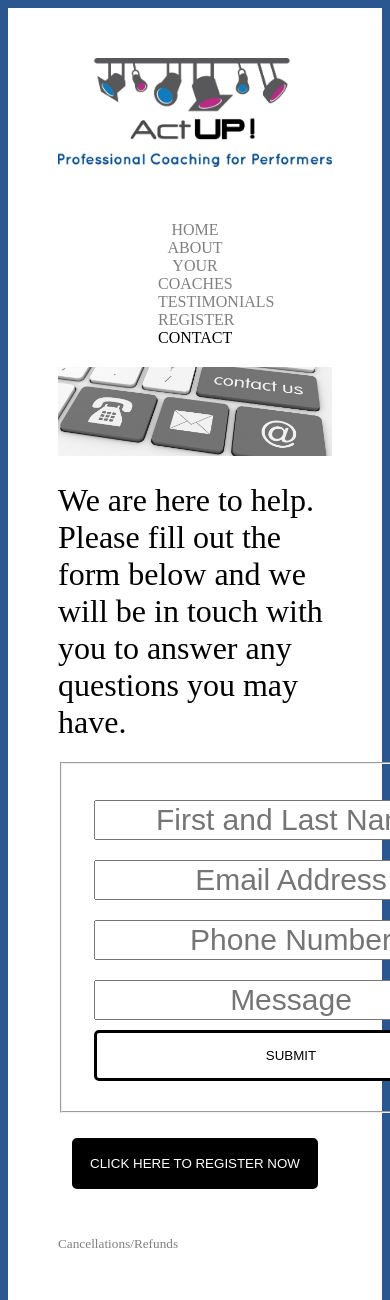
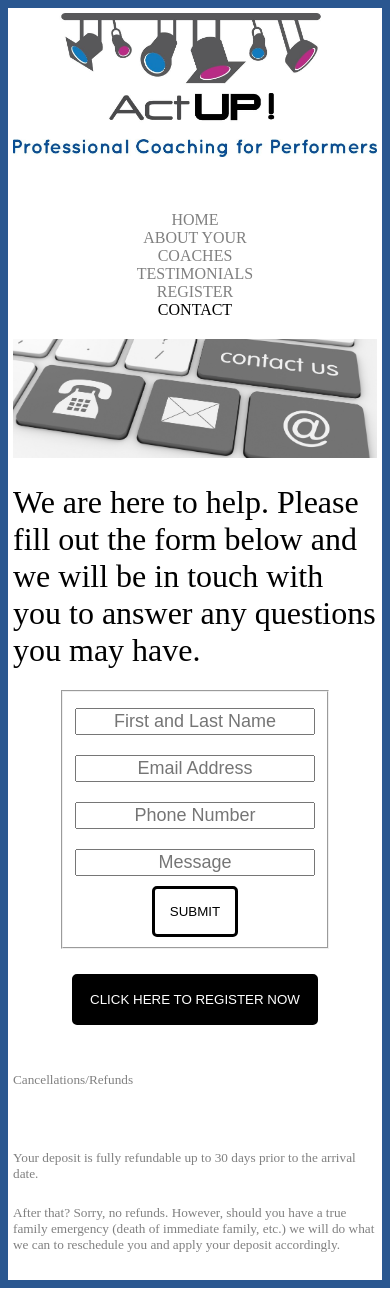
Before and after one commit to mkhira2/actupnow, a PHP site: page /contact.html in a window 390 px wide; the page is wider, and only the part inside the window is pictured. Shown: the top 1300 px of that part. Run offline with PHP 8.4, Linux system fonts and the light colour scheme.

Commit message:
fixed form

```diff
--- a/contact.html
+++ b/contact.html
@@ -18,15 +18,15 @@
   		</nav>
       <img class='contact-img' src="./images/contact.jpeg" alt="">
       <h1 class='contact-text'>We are here to help. Please fill out the form below and we will be in touch with you to answer any questions you may have.</h1>
-      <fieldset class='info-gathering'>
-  			<form class="gather" method="POST" action="https://formspree.io/user@email.com">
+      <form class="gather" method="POST" action="https://formspree.io/user@email.com">
+  			<fieldset class='info-gathering'>
           <input type="name" name="name" placeholder="First and Last Name">
           <input type="email" name="email" placeholder="Email Address">
           <input type="phone" name="phone" placeholder="Phone Number">
-          <input name="textarea" placeholder="Message"></input>
+          <input name="textarea" placeholder="Message">
           <button type="submit">SUBMIT</button>
-        </form>
-  		</fieldset>
+        </fieldset>
+  		</form>
   		<div class='register-button'>
   			<button class='register-now-button'><a class='register-now-anchor' href="#">CLICK HERE TO REGISTER NOW</a></button>
   		</div>
--- a/styles/style.css
+++ b/styles/style.css
@@ -140,14 +140,16 @@ li {
   text-decoration: none;
 }
 
-.info-gathering {
-  max-width: 100%;
-}
-
 .gather {
   display: flex;
   flex-direction: column;
-  padding: 20px;
+  align-items: center;
+}
+
+.info-gathering {
+  display: flex;
+  flex-direction: column;
+  align-items: center;
 }
 
 input {
@@ -163,7 +165,7 @@ button[type=submit] {
   border: 3px solid black;
   cursor: pointer;
   border-radius: 5px;
-  display: inline-block;
+  margin: 0 auto;
 }
 
 button[type=submit]:hover {
@@ -248,6 +250,21 @@ footer {
 @media (max-width: 749px) {
   .container {
     margin: 0;
+    padding: 5px;
+  }
+
+  .info-gathering {
+    text-align: center;
+  }
+
+  input {
+    font-size: 18px;
+  }
+
+  button[type=submit] {
+    display: flex;
+    flex-direction: column;
+    margin: 0 auto;
   }
 
   nav {
```
Also changed, not shown: index.html (+5 -5 lines).
